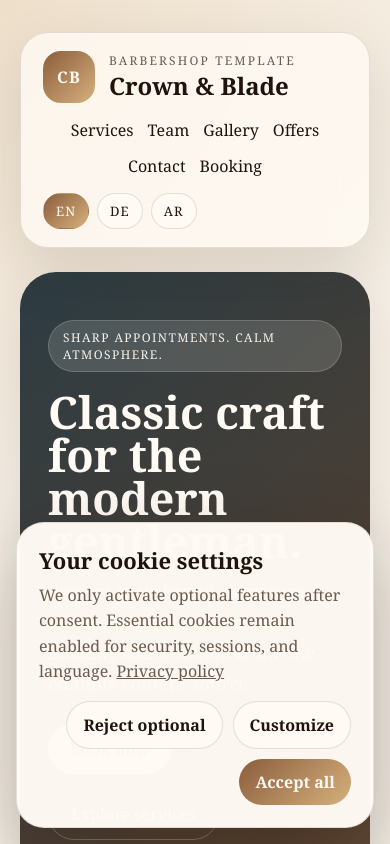
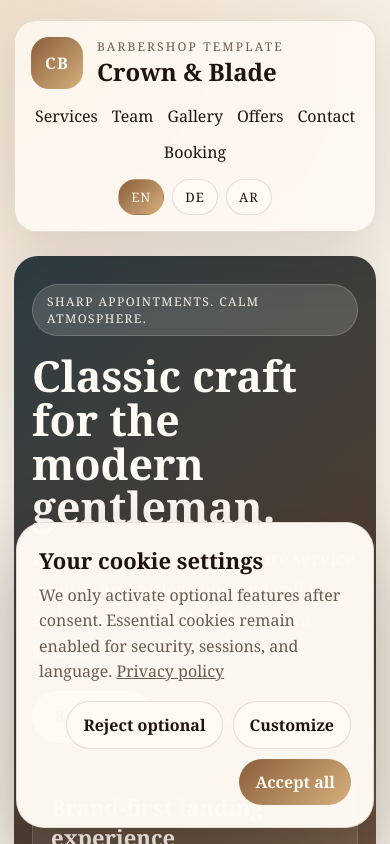
Before and after one commit to Maher-Albeek/Barbershop-Booking-Website-Template, a Next.js app: page /en in a window 390 px wide. Shown: the top 844 px of the page. Built offline with nearby package versions, Linux system fonts and the light colour scheme.

Commit message:
Improve mobile responsiveness across public pages and booking flow

```diff
--- a/app/[locale]/contact/contact-form.tsx
+++ b/app/[locale]/contact/contact-form.tsx
@@ -111,9 +111,9 @@ export function ContactForm({ locale, labels }: ContactFormProps) {
       ) : null}
 
       <div
+        className="auto-grid-220 mobile-stack"
         style={{
           display: "grid",
-          gridTemplateColumns: "repeat(auto-fit, minmax(220px, 1fr))",
           gap: 14
         }}
       >
--- a/app/[locale]/page.tsx
+++ b/app/[locale]/page.tsx
@@ -24,27 +24,21 @@ export default async function HomePage({ params }: HomePageProps) {
 
   return (
     <main
+      className="page-main"
       lang={locale}
       dir={dictionary.direction}
       style={{
-        minHeight: "100vh",
-        padding: "32px 20px 56px"
+        minHeight: "100vh"
       }}
     >
-      <div
-        style={{
-          maxWidth: 1200,
-          margin: "0 auto"
-        }}
-      >
+      <div className="page-container">
         <header
+          className="page-header"
           style={{
             border: "1px solid var(--border)",
             background: "var(--surface)",
             backdropFilter: "blur(18px)",
-            borderRadius: 28,
             boxShadow: "var(--shadow)",
-            padding: "18px 22px",
             display: "flex",
             gap: 16,
             alignItems: "center",
@@ -52,7 +46,7 @@ export default async function HomePage({ params }: HomePageProps) {
             flexWrap: "wrap"
           }}
         >
-          <div style={{ display: "flex", alignItems: "center", gap: 14 }}>
+          <div className="page-brand" style={{ display: "flex", alignItems: "center", gap: 14 }}>
             <div
               aria-hidden="true"
               style={{
@@ -86,6 +80,7 @@ export default async function HomePage({ params }: HomePageProps) {
           </div>
 
           <nav
+            className="page-nav"
             aria-label={dictionary.labels.primaryNavigation}
             style={{
               display: "flex",
@@ -102,7 +97,7 @@ export default async function HomePage({ params }: HomePageProps) {
             ))}
           </nav>
 
-          <div style={{ display: "flex", gap: 8, alignItems: "center" }}>
+          <div className="page-locale-switcher" style={{ display: "flex", gap: 8, alignItems: "center" }}>
                 {siteConfig.locales.map((item) => (
               <Link
                 key={item}
@@ -128,9 +123,9 @@ export default async function HomePage({ params }: HomePageProps) {
         </header>
 
         <section
+          className="hero-panel hero-panel--home"
           style={{
             marginTop: 24,
-            borderRadius: 36,
             overflow: "hidden",
             boxShadow: "var(--shadow)",
             background:
@@ -138,11 +133,10 @@ export default async function HomePage({ params }: HomePageProps) {
           }}
         >
           <div
+            className="hero-grid hero-grid--split mobile-stack"
             style={{
               display: "grid",
-              gridTemplateColumns: "repeat(auto-fit, minmax(280px, 1fr))",
-              gap: 28,
-              padding: "48px 28px"
+              gap: 28
             }}
           >
             <div>
@@ -162,14 +156,13 @@ export default async function HomePage({ params }: HomePageProps) {
                 {content.hero.kicker}
               </div>
 
-              <h1
-                style={{
-                  margin: "18px 0 14px",
-                  color: "#fffaf4",
-                  fontSize: "clamp(2.8rem, 7vw, 5.6rem)",
-                  lineHeight: 0.96
-                }}
-              >
+            <h1
+              className="hero-title hero-title--home"
+              style={{
+                margin: "18px 0 14px",
+                color: "#fffaf4"
+              }}
+            >
                 {content.hero.title}
               </h1>
 
--- a/app/globals.css
+++ b/app/globals.css
@@ -28,6 +28,7 @@ body {
     var(--background);
   color: var(--foreground);
   font-family: Georgia, "Times New Roman", serif;
+  overflow-x: hidden;
 }
 
 a {
@@ -35,9 +36,237 @@ a {
   text-decoration: none;
 }
 
+img {
+  max-width: 100%;
+}
+
 button,
 input,
 textarea,
 select {
   font: inherit;
+  max-width: 100%;
 }
+
+.page-main {
+  min-height: 100vh;
+  padding: 32px 20px 56px;
+}
+
+.page-container {
+  max-width: 1200px;
+  margin: 0 auto;
+}
+
+.page-container--narrow {
+  max-width: 960px;
+}
+
+.page-header {
+  border: 1px solid var(--border);
+  background: var(--surface);
+  backdrop-filter: blur(18px);
+  border-radius: 28px;
+  box-shadow: var(--shadow);
+  padding: 18px 22px;
+  display: flex;
+  gap: 16px;
+  align-items: center;
+  justify-content: space-between;
+  flex-wrap: wrap;
+}
+
+.page-brand {
+  display: flex;
+  align-items: center;
+  gap: 14px;
+  min-width: 0;
+}
+
+.page-nav,
+.page-locale-switcher {
+  display: flex;
+  flex-wrap: wrap;
+  align-items: center;
+}
+
+.page-nav {
+  gap: 14px;
+  justify-content: center;
+}
+
+.page-locale-switcher {
+  gap: 8px;
+}
+
+.hero-panel {
+  margin-top: 24px;
+  border-radius: 36px;
+  overflow: hidden;
+  box-shadow: var(--shadow);
+  background:
+    linear-gradient(140deg, rgba(34, 51, 59, 0.95), rgba(61, 38, 21, 0.88) 56%, rgba(139, 94, 60, 0.82));
+  padding: 42px 28px 34px;
+  overflow-wrap: anywhere;
+}
+
+.hero-panel--home {
+  padding: 48px 28px;
+}
+
+.hero-grid {
+  display: grid;
+  gap: 28px;
+}
+
+.hero-grid--split {
+  grid-template-columns: repeat(auto-fit, minmax(280px, 1fr));
+}
+
+.hero-title {
+  margin: 18px 0 14px;
+  color: #fffaf4;
+  line-height: 1;
+  font-size: clamp(2.5rem, 6vw, 4.8rem);
+  overflow-wrap: anywhere;
+}
+
+.hero-title--home {
+  font-size: clamp(2.8rem, 7vw, 5.6rem);
+  line-height: 0.96;
+}
+
+.content-grid-2 {
+  display: grid;
+  grid-template-columns: minmax(0, 1.7fr) minmax(280px, 0.9fr);
+  gap: 18px;
+}
+
+.content-grid-success {
+  display: grid;
+  grid-template-columns: minmax(0, 1.2fr) minmax(280px, 0.8fr);
+  gap: 18px;
+}
+
+.auto-grid-180,
+.auto-grid-220,
+.auto-grid-260,
+.auto-grid-280,
+.auto-grid-320 {
+  display: grid;
+  gap: 18px;
+}
+
+.auto-grid-180 {
+  grid-template-columns: repeat(auto-fit, minmax(180px, 1fr));
+  gap: 10px;
+}
+
+.auto-grid-220 {
+  grid-template-columns: repeat(auto-fit, minmax(220px, 1fr));
+  gap: 14px;
+}
+
+.auto-grid-260 {
+  grid-template-columns: repeat(auto-fit, minmax(260px, 1fr));
+}
+
+.auto-grid-280 {
+  grid-template-columns: repeat(auto-fit, minmax(280px, 1fr));
+}
+
+.auto-grid-320 {
+  grid-template-columns: repeat(auto-fit, minmax(320px, 1fr));
+}
+
+.surface-panel {
+  border-radius: 28px;
+  border: 1px solid var(--border);
+  background: var(--surface-strong);
+  box-shadow: var(--shadow);
+  padding: 24px;
+  min-width: 0;
+  overflow-wrap: anywhere;
+}
+
+.surface-panel-grid {
+  display: grid;
+  gap: 18px;
+}
+
+.slot-grid {
+  display: grid;
+  grid-template-columns: repeat(auto-fit, minmax(180px, 1fr));
+  gap: 10px;
+}
+
+.details-grid {
+  display: grid;
+  grid-template-columns: repeat(auto-fit, minmax(220px, 1fr));
+  gap: 12px;
+}
+
+.mobile-stack > * {
+  min-width: 0;
+}
+
+@media (max-width: 900px) {
+  .content-grid-2,
+  .content-grid-success {
+    grid-template-columns: 1fr;
+  }
+}
+
+@media (max-width: 767px) {
+  .page-main {
+    padding: 20px 14px 40px;
+  }
+
+  .page-header {
+    border-radius: 22px;
+    padding: 16px;
+    justify-content: center;
+  }
+
+  .page-brand,
+  .page-nav,
+  .page-locale-switcher {
+    width: 100%;
+  }
+
+  .page-nav,
+  .page-locale-switcher {
+    justify-content: center;
+  }
+
+  .hero-panel,
+  .hero-panel--home {
+    border-radius: 24px;
+    padding: 28px 18px 24px;
+  }
+
+  .hero-grid {
+    gap: 20px;
+  }
+
+  .hero-title,
+  .hero-title--home {
+    font-size: clamp(2rem, 11vw, 3rem);
+    line-height: 1.02;
+  }
+
+  .surface-panel {
+    border-radius: 22px;
+    padding: 18px;
+  }
+
+  .auto-grid-180,
+  .auto-grid-220,
+  .auto-grid-260,
+  .auto-grid-280,
+  .auto-grid-320,
+  .slot-grid,
+  .details-grid {
+    grid-template-columns: 1fr;
+  }
+}
--- a/components/site-footer.tsx
+++ b/components/site-footer.tsx
@@ -22,14 +22,11 @@ export function SiteFooter({ locale }: SiteFooterProps) {
       }}
     >
       <div
+        className="page-container page-header"
         style={{
-          maxWidth: 1200,
-          margin: "0 auto",
-          borderRadius: 28,
           border: "1px solid var(--border)",
           background: "var(--surface)",
           boxShadow: "var(--shadow)",
-          padding: "20px 22px",
           display: "flex",
           gap: 16,
           alignItems: "center",
@@ -43,6 +40,7 @@ export function SiteFooter({ locale }: SiteFooterProps) {
         </div>
 
         <nav
+          className="page-nav"
           aria-label={dictionary.footer.legalLabel}
           style={{
             display: "flex",
```
Also changed, not shown: app/[locale]/booking/page.tsx (+18 -24 lines), app/[locale]/booking/success/page.tsx (+10 -11 lines), app/[locale]/contact/page.tsx (+18 -31 lines), app/[locale]/gallery/page.tsx (+13 -22 lines), app/[locale]/offers/page.tsx (+13 -22 lines), app/[locale]/services/page.tsx (+13 -23 lines), app/[locale]/team/page.tsx (+13 -22 lines).
